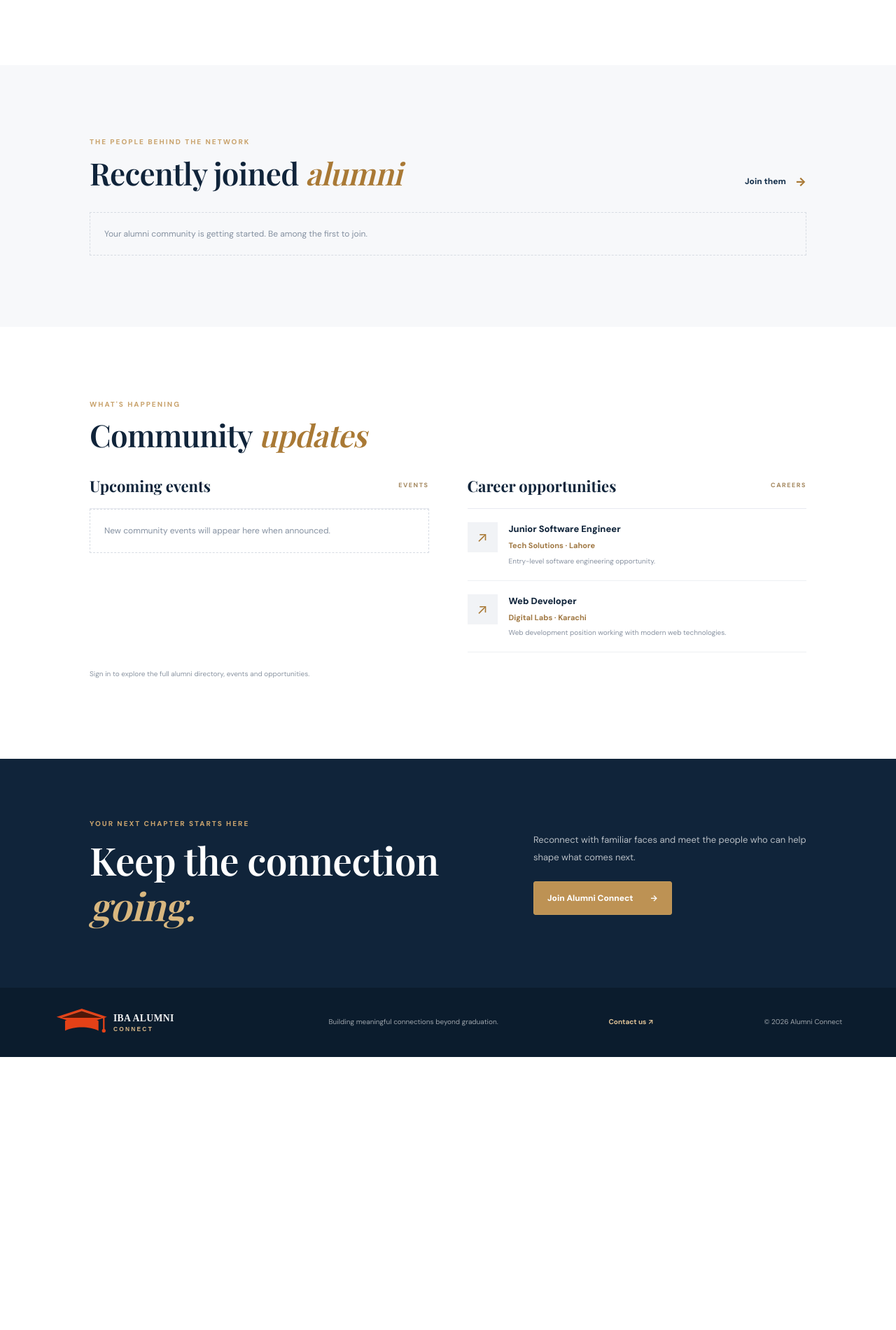
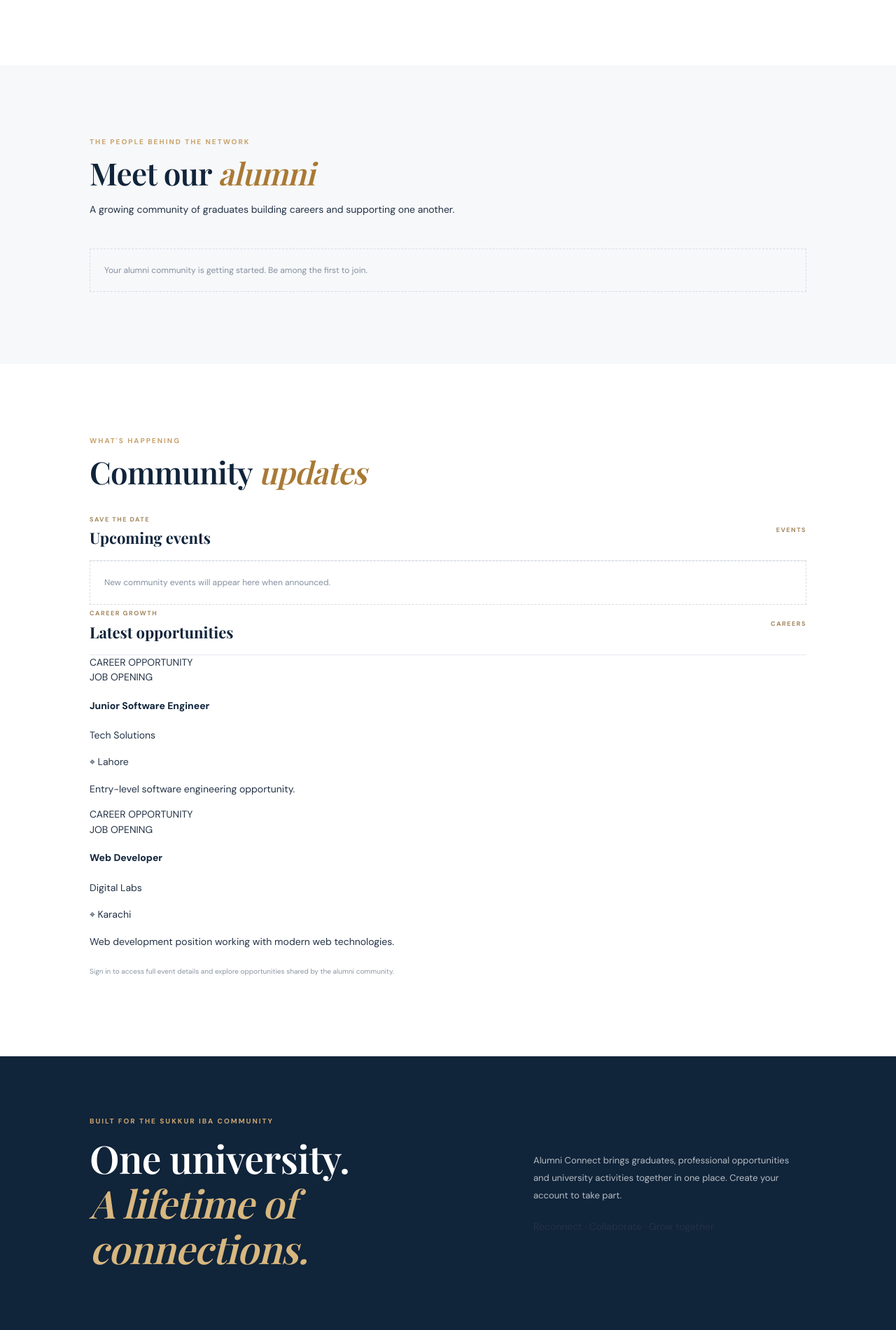
Before and after one commit to khadimhussainsoomro5055-hub/Alumni-Management-System, a Node server app: page / in a window 1280 px wide. Shown: the part 1400-3300 px from the top of the page at 70% size. Before the commit the page ends 2910 px from the top, so only its background shows below. Run offline with Node 20, Linux system fonts and the light colour scheme; data comes from the database, SQL or seed files in the repository; data that the repository does not hold is empty.

Commit message:
Refine landing sections with non-repeating actions and richer alumni event job cards

```diff
--- a/views/landing.ejs
+++ b/views/landing.ejs
@@ -21,10 +21,7 @@
       <a href="#events">Events</a>
       <a href="#opportunities">Opportunities</a>
     </nav>
-    <div class="landing-actions">
-      <a class="landing-login" href="/signin">Log in</a>
-      <a class="landing-join" href="/signup">Join the network <span aria-hidden="true">↗</span></a>
-    </div>
+    <div class="landing-actions"><a class="landing-login" href="/signin">Member login <span aria-hidden="true">→</span></a></div>
   </header>
 
   <main>
@@ -35,10 +32,7 @@
         <div class="eyebrow"><span></span> A lifelong connection to your university</div>
         <h1>Where your <em>journey</em><br>continues together.</h1>
         <p>Reconnect with classmates, meet fellow graduates, discover career opportunities and stay part of the community that helped shape your future.</p>
-        <div class="hero-buttons">
-          <a class="hero-primary" href="/signup">Become a member <span aria-hidden="true">→</span></a>
-          <a class="hero-secondary" href="/signin">Member sign in</a>
-        </div>
+        <div class="hero-buttons"><a class="hero-primary" href="/signup">Join the alumni network <span aria-hidden="true">→</span></a></div>
         <div class="hero-note"><span class="hero-note-line"></span> One community. Many paths. Shared beginnings.</div>
       </div>
       <div class="hero-caption"><span>ALUMNI COMMUNITY</span><span>CONNECTED BEYOND GRADUATION</span></div>
@@ -65,7 +59,7 @@
     </section>
 
     <section class="landing-section community-section">
-      <div class="landing-section-heading"><div><div class="section-kicker">THE PEOPLE BEHIND THE NETWORK</div><h2>Recently joined <em>alumni</em></h2></div><a class="text-link" href="/signup">Join them <span>→</span></a></div>
+      <div class="landing-section-heading"><div><div class="section-kicker">THE PEOPLE BEHIND THE NETWORK</div><h2>Meet our <em>alumni</em></h2><p class="landing-section-intro">A growing community of graduates building careers and supporting one another.</p></div></div>
       <% if (recentAlumni.length) { %>
         <div class="landing-people">
           <% recentAlumni.forEach(person => { %>
@@ -80,27 +74,45 @@
 
     <section class="landing-section activity-section" id="events">
       <div class="landing-section-heading"><div><div class="section-kicker">WHAT'S HAPPENING</div><h2>Community <em>updates</em></h2></div></div>
-      <div class="activity-grid">
-        <div class="activity-column"><div class="activity-heading"><h3>Upcoming events</h3><span>EVENTS</span></div>
-          <% if (upcomingEvents.length) { %><% upcomingEvents.forEach(event => { %>
-            <article class="activity-item"><div class="activity-date"><strong><%= new Date(event.event_date).toLocaleDateString("en", {day:"2-digit"}) %></strong><span><%= new Date(event.event_date).toLocaleDateString("en", {month:"short"}) %></span></div><div><h4><%= event.title %></h4><p><%= event.location %></p><% if (event.description) { %><small><%= event.description %></small><% } %></div></article>
-          <% }) %><% } else { %><div class="landing-empty">New community events will appear here when announced.</div><% } %>
-        </div>
-        <div class="activity-column" id="opportunities"><div class="activity-heading"><h3>Career opportunities</h3><span>CAREERS</span></div>
-          <% if (latestJobs.length) { %><% latestJobs.forEach(job => { %>
-            <article class="job-item"><div class="job-symbol">↗</div><div><h4><%= job.title %></h4><p><%= job.company %><% if (job.location) { %> · <%= job.location %><% } %></p><% if (job.description) { %><small><%= job.description %></small><% } %></div></article>
-          <% }) %><% } else { %><div class="landing-empty">Career opportunities shared by the network will appear here.</div><% } %>
-        </div>
+      <div class="landing-feature-columns">
+        <section class="landing-listing-column">
+          <div class="activity-heading"><div><span class="section-kicker">SAVE THE DATE</span><h3>Upcoming events</h3></div><span>EVENTS</span></div>
+          <% if (upcomingEvents.length) { %><div class="landing-listing-grid">
+            <% upcomingEvents.forEach(event => { %>
+              <article class="landing-listing-card">
+                <div class="listing-image-wrap">
+                  <% if (event.image_url) { %><img src="<%= event.image_url %>" alt="<%= event.title %>" loading="lazy"><% } else { %><div class="listing-image-placeholder event-placeholder"><span>COMMUNITY EVENT</span></div><% } %>
+                  <div class="listing-date"><strong><%= new Date(event.event_date).toLocaleDateString("en", {day:"2-digit"}) %></strong><span><%= new Date(event.event_date).toLocaleDateString("en", {month:"short"}) %></span></div>
+                </div>
+                <div class="listing-card-body"><h4><%= event.title %></h4><p class="listing-meta"><span>⌖</span> <%= event.location %></p><% if (event.description) { %><p class="listing-description"><%= event.description %></p><% } %></div>
+              </article>
+            <% }) %>
+          </div><% } else { %><div class="landing-empty">New community events will appear here when announced.</div><% } %>
+        </section>
+        <section class="landing-listing-column" id="opportunities">
+          <div class="activity-heading"><div><span class="section-kicker">CAREER GROWTH</span><h3>Latest opportunities</h3></div><span>CAREERS</span></div>
+          <% if (latestJobs.length) { %><div class="landing-listing-grid">
+            <% latestJobs.forEach(job => { %>
+              <article class="landing-listing-card">
+                <div class="listing-image-wrap job-listing-image">
+                  <% if (job.image_url) { %><img src="<%= job.image_url %>" alt="<%= job.title %>" loading="lazy"><% } else { %><div class="listing-image-placeholder job-placeholder"><span>CAREER OPPORTUNITY</span></div><% } %>
+                  <span class="listing-type">JOB OPENING</span>
+                </div>
+                <div class="listing-card-body"><h4><%= job.title %></h4><p class="listing-company"><%= job.company %></p><p class="listing-meta"><span>⌖</span> <%= job.location || "Location not specified" %></p><% if (job.description) { %><p class="listing-description"><%= job.description %></p><% } %></div>
+              </article>
+            <% }) %>
+          </div><% } else { %><div class="landing-empty">Career opportunities shared by the network will appear here.</div><% } %>
+        </section>
       </div>
-      <p class="landing-disclaimer">Sign in to explore the full alumni directory, events and opportunities.</p>
+      <p class="landing-disclaimer">Sign in to access full event details and explore opportunities shared by the alumni community.</p>
     </section>
 
     <section class="landing-cta">
-      <div><div class="section-kicker">YOUR NEXT CHAPTER STARTS HERE</div><h2>Keep the connection<br><em>going.</em></h2></div>
-      <div class="cta-copy"><p>Reconnect with familiar faces and meet the people who can help shape what comes next.</p><a class="hero-primary" href="/signup">Join Alumni Connect <span>→</span></a></div>
+      <div><div class="section-kicker">BUILT FOR THE SUKKUR IBA COMMUNITY</div><h2>One university.<br><em>A lifetime of connections.</em></h2></div>
+      <div class="cta-copy"><p>Alumni Connect brings graduates, professional opportunities and university activities together in one place. Create your account to take part.</p><span class="cta-note">Reconnect · Collaborate · Grow together</span></div>
     </section>
   </main>
 
-  <footer class="landing-footer"><a class="landing-brand footer-brand" href="/"><img class="landing-logo" src="/images/iba-alumni-connect-light.svg" alt="IBA Alumni Connect"></a><div>Building meaningful connections beyond graduation.</div><a href="/contact">Contact us ↗</a><span>© <%= new Date().getFullYear() %> Alumni Connect</span></footer>
+  <footer class="landing-footer"><a class="landing-brand footer-brand" href="/"><img class="landing-logo" src="/images/iba-alumni-connect-light.svg" alt="IBA Alumni Connect"></a><div class="footer-message">Sukkur IBA alumni, connected beyond graduation.</div><div class="footer-links"><a href="/contact">Contact</a><a href="/signin">Member login</a></div><span>© <%= new Date().getFullYear() %> Alumni Connect</span></footer>
 </body>
 </html>
```
